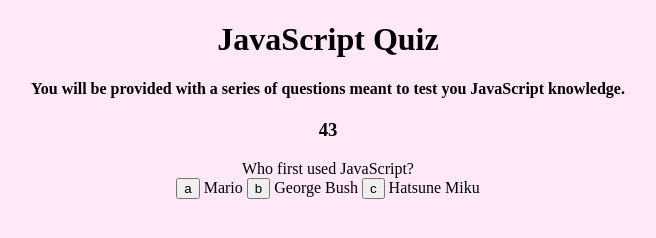
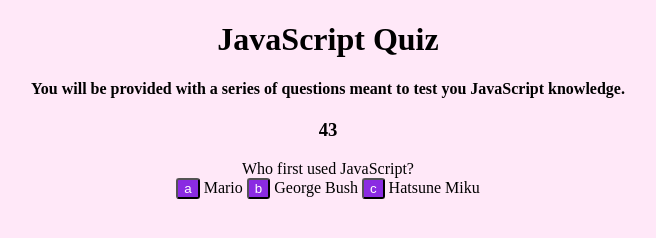
Before and after one commit to pirosvs/code-quiz, a plain HTML site: page index.html in a window 1280 px wide. Both pictures are taken after a click on the button "Start Quiz". Shown: the whole page, without its empty margins (312-968 px from the left). Drawn offline with Linux system fonts and the light colour scheme.

Commit message:
add button styles

```diff
--- a/assets/style.css
+++ b/assets/style.css
@@ -3,3 +3,27 @@ body {
     text-align: center;
     background-color: #FFE8F8 ;
 }
+
+button {
+    background-color: blueviolet;
+    color: white;
+    border-radius: 3px;
+}
+
+#questionButta {
+    background-color: blueviolet;
+    color: white;
+    border-radius: 3px;
+}
+
+#questionButtb {
+    background-color: blueviolet ;
+    color: white;
+    border-radius: 3px;
+}
+
+#questionButtc {
+    background-color: blueviolet;
+    color: white;
+    border-radius: 3px;
+}
```
